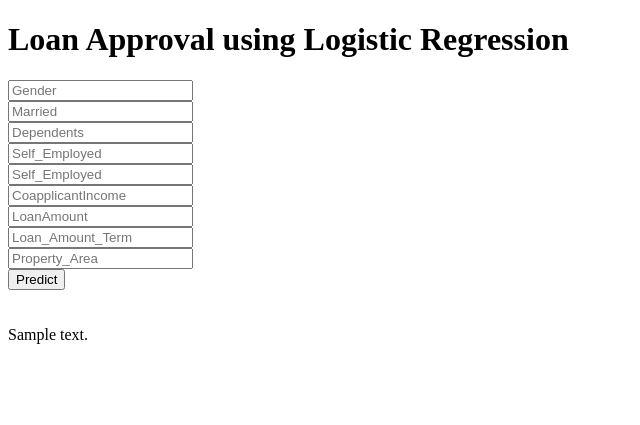
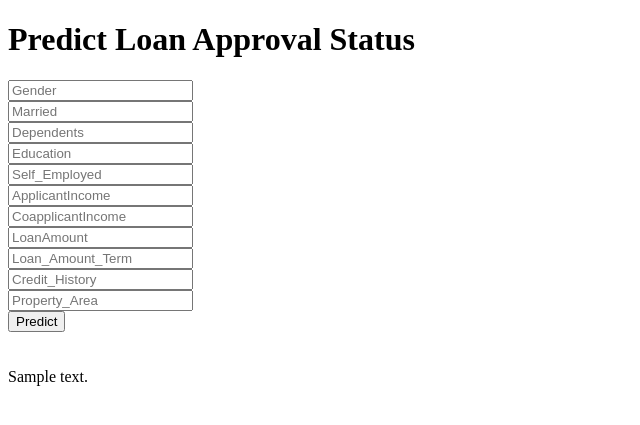
Before and after one commit to mohiteprathamesh1996/loanapprovalclass, a Flask app: template templates/index.html in a window 1280 px wide. Shown: the top 425 px of the page, without its empty margins (0-640 px from the left). Run offline with Flask 2, Linux system fonts and the light colour scheme; the template is opened without the code that fills it: most values are stand-ins (such as "Sample title", 1, 10 or a date in 2020); parts of the project's set-up code (start-up, migrations or seed data) failed here and were passed over.

Commit message:
Update index.html

```diff
--- a/templates/index.html
+++ b/templates/index.html
@@ -1,6 +1,6 @@
 <!DOCTYPE html>
 <html >
-
+<!--From https://codepen.io/frytyler/pen/EGdtg-->
 <head>
   <meta charset="UTF-8">
   <title>ML API</title>
@@ -9,35 +9,34 @@
 <link href='https://fonts.googleapis.com/css?family=Hind:300' rel='stylesheet' type='text/css'>
 <link href='https://fonts.googleapis.com/css?family=Open+Sans+Condensed:300' rel='stylesheet' type='text/css'>
 
-
 </head>
 
 <body>
  <div class="login">
-	<h1>Loan Approval using Logistic Regression</h1>
+	<h1>Predict Loan Approval Status</h1>
 
      <!-- Main Input For Receiving Query to our ML -->
     <form action="{{ url_for('predict')}}"method="post">
       <input type="text" name="Gender" placeholder="Gender" required="required" /><br>
-    	<input type="text" name="Married" placeholder="Married" required="required" /><br>
-        <input type="text" name="Dependents" placeholder="Dependents" required="required" /><br>
-        <input type="text" name="Self_Employed" placeholder="Self_Employed" required="required" /><br>
-        <input type="text" name="Self_Employed" placeholder="Self_Employed" required="required" /><br>
-        <input type="text" name="CoapplicantIncome" placeholder="CoapplicantIncome" required="required" /><br>
-        <input type="text" name="LoanAmount" placeholder="LoanAmount" required="required" /><br>
-        <input type="text" name="Loan_Amount_Term" placeholder="Loan_Amount_Term" required="required" /><br>
-        <input type="text" name="Property_Area" placeholder="Property_Area" required="required" /><br>
-
-
+      <input type="text" name="Married" placeholder="Married" required="required" /><br>
+      <input type="text" name="Dependents" placeholder="Dependents" required="required" /><br>
+      <input type="text" name="Education" placeholder="Education" required="required" /><br>
+      <input type="text" name="Self_Employed" placeholder="Self_Employed" required="required" /><br>
+      <input type="number" name="ApplicantIncome" placeholder="ApplicantIncome" required="required" /><br>
+      <input type="number" name="CoapplicantIncome" placeholder="CoapplicantIncome" required="required" /><br>
+      <input type="number" name="LoanAmount" placeholder="LoanAmount" required="required" /><br>
+      <input type="number" name="Loan_Amount_Term" placeholder="Loan_Amount_Term" required="required" /><br>
+      <input type="number" name="Credit_History" placeholder="Credit_History" required="required" /><br>
+      <input type="text" name="Property_Area" placeholder="Property_Area" required="required" /><br>
         <button type="submit" class="btn btn-primary btn-block btn-large">Predict</button>
     </form>
 
    <br>
    <br>
-
+   {{ prediction_text }}
 
  </div>
- {{prediction_text}}
+
 
 </body>
 </html>
```
